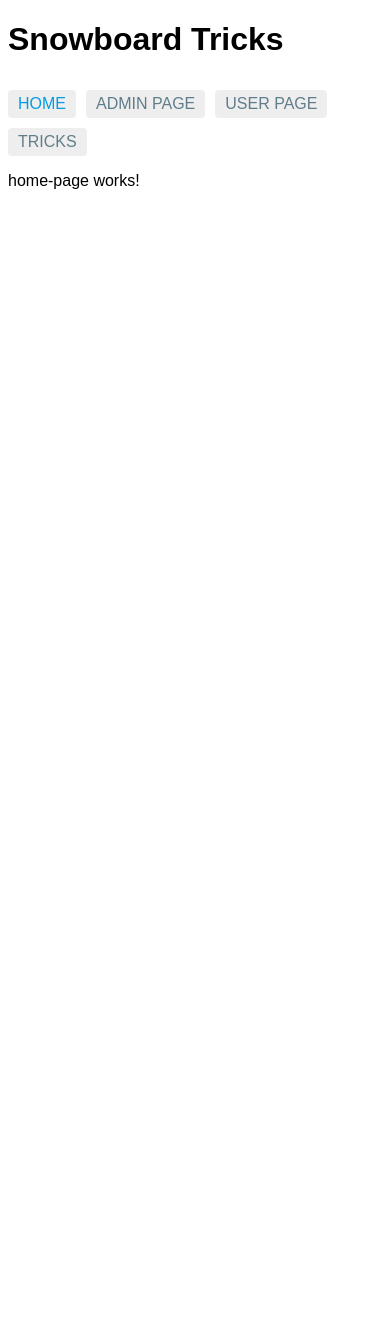
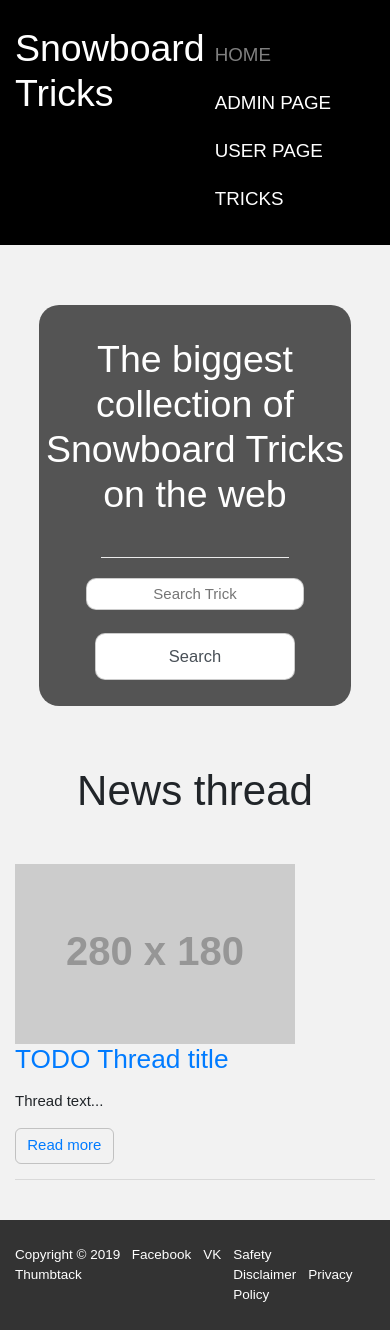
Before and after one commit to Moorose/snowboard_tricks, an Angular app in the folder client/: page /home in a window 390 px wide. Before the commit the page ends 844 px from the top, so only its background shows below. Built offline with nearby package versions, Linux system fonts and the light colour scheme.

Commit message:
bootstrap styles

```diff
--- a/client/package.json
+++ b/client/package.json
@@ -21,6 +21,7 @@
     "@angular/platform-browser": "~8.2.0",
     "@angular/platform-browser-dynamic": "~8.2.0",
     "@angular/router": "~8.2.0",
+    "bootstrap": "^4.3.1",
     "rxjs": "~6.4.0",
     "tslib": "^1.10.0",
     "zone.js": "~0.9.1"
--- a/client/src/app/app.component.html
+++ b/client/src/app/app.component.html
@@ -1,8 +1,35 @@
-<h1>Snowboard Tricks</h1>
-<nav>
-  <a routerLink="/home" routerLinkActive="active">HOME</a>
-  <a routerLink="/admin">ADMIN PAGE</a>
-  <a routerLink="/user">USER PAGE</a>
-  <a routerLink="/tricks">TRICKS</a>
-</nav>
-<router-outlet></router-outlet>
+<header class="header">
+  <div class="container">
+    <div class="header__inner d-flex justify-content-between">
+      <div><h1>Snowboard Tricks</h1></div>
+      <nav>
+        <a class="" routerLink="/home" routerLinkActive="active">HOME</a>
+        <a class="" routerLink="/admin">ADMIN PAGE</a>
+        <a class="" routerLink="/user">USER PAGE</a>
+        <a class="" routerLink="/tricks">TRICKS</a>
+      </nav>
+    </div>
+  </div>
+</header>
+<div class="content">
+  <router-outlet></router-outlet>
+</div>
+<footer class="footer">
+  <div class="container">
+    <div class="footer__inner d-flex justify-content-between">
+      <div class="footer__copyright">
+        Copyright © 2019 Thumbtack
+      </div>
+
+      <div class="footer__social">
+        <a href="#" class="social__link">Facebook</a>
+        <a href="#" class="social__link">VK</a>
+      </div>
+
+      <div class="footer__links">
+        <a href="#" class="footer__link">Safety Disclaimer</a> <!-- Страницы с юр инфой возможно -->
+        <a href="#" class="footer__link">Privacy Policy</a>
+      </div>
+    </div> <!-- /.footer__inner -->
+  </div> <!-- /.container -->
+</footer>
--- a/client/src/app/app.component.scss
+++ b/client/src/app/app.component.scss
@@ -1,24 +1,38 @@
 nav {
+  color: white;
   a {
+    font-size: 1.25rem;
+    color: inherit;
+    display: inline-block;
     padding: 5px 10px;
-    text-decoration: none;
     margin-right: 10px;
     margin-top: 10px;
-    display: inline-block;
-    background-color: #eee;
-    border-radius: 4px;
+  }
+  a:visited, a:link {
+    color: inherit;
+  }
+  a:hover, a.active {
+    color: gray;
   }
 }
 
-nav a:visited, a:link {
-  color: #607D8B;
+.content {
+  padding-bottom: 90px;
 }
 
-nav a:hover {
-  color: #039be5;
-  background-color: #CFD8DC;
+.footer {
+  position: absolute;
+  bottom: 0;
+  left: 0;
+  right: 0;
+  width: 100%;
+
+  font-size: 0.9rem;
+  padding: 1.8em 0;
+  background: #333;
+  color: white;
+  a {
+    color: inherit;
+    margin-right: 12px;
+  }
 }
-
-nav a.active {
-  color: #039be5;
-}
--- a/client/src/app/trick/add-trick/add-trick.component.html
+++ b/client/src/app/trick/add-trick/add-trick.component.html
@@ -1,36 +1,44 @@
+<section class="section">
+  <div class="container">
     <div>
+      <div class="back">
+        <button class="btn" (click)="goBack()">Return back</button>
+      </div>
       <form (ngSubmit)="save()" [formGroup]="trickForm" class="addForm">
+        <h3>Create new trick</h3>
 
-    <div class="stripes-block">
-      <div class="line"></div>
+        <div class="form-group">
+          <label for="trickNameInput">Trick name:</label>
+          <input id="trickNameInput" formControlName="name" type="text" class="form-control"/>
+        </div>
+          <div *ngIf="error" class="addForm__alert"><p>{{error}}</p></div>
+
+        <div class="form-group">
+          <label for="complexlyInput">Complexity:</label>
+          <input id="complexlyInput" formControlName="complexity" type="number" class="form-control"/>
         </div>
 
-    <h3>About trick</h3>
+        <div class="form-group">
+          <label for="descriptionInput">Description:</label>
+          <input id="descriptionInput" formControlName="description" type="text" class="form-control"/>
+        </div>
 
-    <div class="addForm__inputGroup">
-      <label>Trick name:
-        <input formControlName="name" type="text"/></label>
-
-      <div *ngIf="error" class="addForm__alert"><p>{{error}}</p></div>
-
-      <label>Complexity:
-        <input formControlName="complexity" type="number"/></label>
-      <label>Description:
-        <input formControlName="description" type="text"/></label>
-    </div>
 
         <div class="addForm__submitBlock">
           <div class="addForm__submitButton">
-        <button [disabled]="!trickForm.valid" type="submit">Submit</button>
+            <button [disabled]="!trickForm.valid" type="submit" class="btn">
+              Submit
+            </button>
           </div>
         </div>
-
       </form>
 
+      <!-- Test form
       <div>
         <p>Form Value: {{ trickForm.value | json }}</p>
         <p>Form Status: {{ trickForm.status }}</p>
       </div>
-
-  <button (click)="goBack()">go back</button>
+      -->
     </div>
+  </div>
+</section>
--- a/client/src/app/trick/add-trick/add-trick.component.scss
+++ b/client/src/app/trick/add-trick/add-trick.component.scss
@@ -1,3 +1,4 @@
+/*
 .addForm {
   max-width: 350px;
   margin: 50px auto 0;
@@ -65,3 +66,7 @@
     }
   }
 }
+*/
+.back {
+  margin: 20px 0;
+}
--- a/client/src/app/trick/edit-trick/edit-trick.component.html
+++ b/client/src/app/trick/edit-trick/edit-trick.component.html
@@ -1,3 +1,5 @@
+<section class="section">
+  <div class="container">
 <div>
   <form (ngSubmit)="save()" [formGroup]="trickForm" class="addForm">
 
@@ -34,3 +36,5 @@
 
   <button (click)="goBack()">go back</button>
 </div>
+  </div>
+</section>
--- a/client/src/app/trick/trick-list/trick-list.component.html
+++ b/client/src/app/trick/trick-list/trick-list.component.html
@@ -1,7 +1,9 @@
+<section class="section">
+  <div class="container">
+    <h2>All tricks</h2>
     <nav>
       <a routerLink="/list/addTrick">ADD TRICK</a>
     </nav>
-<h2>All tricks</h2>
     <div class="tricks">
       <div *ngFor="let trick of tricks">
         <app-trick [trick]="trick"></app-trick>
@@ -16,3 +18,5 @@
         <span *ngIf="error" class="alert__text">{{ error.message }}</span>
       </div>
     </div>
+  </div>
+</section>
--- a/client/src/app/user/admin-page/admin-page.component.html
+++ b/client/src/app/user/admin-page/admin-page.component.html
@@ -1,2 +1,6 @@
-<h2>Admin page</h2>
-<a routerLink="/tricks/list/addTrick">Add new trick!</a>
+<section class="section">
+  <div class="container">
+    <h2>Admin page</h2>
+    <a routerLink="/tricks/list/addTrick">Add new trick!</a>
+  </div>
+</section>
--- a/client/src/app/user/home-page/home-page.component.html
+++ b/client/src/app/user/home-page/home-page.component.html
@@ -1 +1,41 @@
-<p>home-page works!</p>
+
+<section class="section homepage-search">
+  <div class="search_window">
+    <div class="row justify-content-center">
+      <div class="col-lg-10 text-center frontpage-top__intro">
+        <h1>
+          The biggest collection of Snowboard Tricks on the web
+        </h1>
+        <span class="break"></span>
+      </div>
+      <div class="col-lg-7 text-center frontpage-navigation">
+        <input type="text" class="search-input" placeholder="Search Trick">
+        <br>
+        <a class="btn">
+          Search
+        </a>
+      </div>
+    </div>
+  </div>
+</section>
+
+<section class="section homepage-new_threads">
+  <div class="threads__title">
+    <h3>News thread</h3>
+  </div>
+  <div class="container threads"> <!-- ThreadList component -->
+      <div class="thread row justify-content-center frontpage-news__content"> <!-- Thread component -->
+        <div class="col-lg-3 col-md-5">
+          <div>
+            <img class="img-fluid" src="https://placehold.it/280x180" alt="How to learn snowboard tricks safely – Snowboard Trick Tips for Beginners">
+          </div>
+        </div>
+        <div class="col-lg-7 col-md-7">
+          <a href="https://trickbible.com/how-to-learn-snowboard-tricks-safely/"><h3 class="blog-title mb-3">TODO Thread title</h3></a>
+          <p>Thread text...</p>
+          <a class="btn" href="#">Read more</a>
+        </div>
+      </div>
+      <hr>
+  </div>
+</section>
--- a/client/src/app/user/home-page/home-page.component.scss
+++ b/client/src/app/user/home-page/home-page.component.scss
@@ -0,0 +1,55 @@
+@import "~bootstrap/scss/bootstrap-reboot";
+
+.homepage-search {
+  background-color: lighten(lightgray, 12%);
+}
+.search_window {
+  color: $white;
+  background-color: rgba(0, 0, 0, 0.65);
+  border-radius: 20px;
+  width: 80%;
+  margin: 0 auto;
+  padding: 20px 0;
+
+  h1 {
+    margin-bottom: 40px;
+  }
+  div.row {
+    padding: 4% 0 2%;
+  }
+  .search-input {
+    display: block;
+    text-align: center;
+    color: #666;
+    border-radius: 10px;
+    border: 1px solid rgba(0,0,0,.2);
+    padding: 4px;
+    width: 70%;
+    margin: 0 auto;
+  }
+  a.btn {
+    cursor: pointer;
+    width: 200px;
+    padding: 10px 30px;
+    border: 1px solid rgba(0,0,0,0.2);
+    border-radius: 10px;
+    font-size: 1.1rem;
+    outline: none;
+    display: inline-block;
+    text-align: center;
+    color: #495057;
+    background-color: #fff;
+  }
+  a.btn:hover, a.btn:focus, a.btn:active {
+    color: gray;
+    background-color: rgba(255,255,255,0.65);
+  }
+}
+.threads__title {
+  text-align: center;
+}
+.threads__title h3 {
+  display: inline-block;
+  padding-bottom: 40px;
+  font-size: 2.8rem;
+}
--- a/client/src/app/user/user-page/user-page.component.html
+++ b/client/src/app/user/user-page/user-page.component.html
@@ -1 +1,5 @@
-<p>user-page works!</p>
+<section class="section">
+  <div class="container">
+    <p>user-page works!</p>
+  </div>
+</section>
--- a/client/src/styles.scss
+++ b/client/src/styles.scss
@@ -1,5 +1,73 @@
-/* everywhere else */
+/* everywhere else
+You can add global styles to this file, and also import other style files */
+@import "~bootstrap/scss/bootstrap-reboot";
+@import "~bootstrap/scss/utilities";
+@import "~bootstrap/scss/grid";
+@import "~bootstrap/scss/buttons";
+@import "~bootstrap/scss/alert";
+@import "~bootstrap/scss/badge";
+@import "~bootstrap/scss/tooltip";
+@import "~bootstrap/scss/popover";
+@import "~bootstrap/scss/transitions";
+@import "~bootstrap/scss/navbar";
+@import "~bootstrap/scss/forms";
+@import "~bootstrap/scss/type";
+@import "~bootstrap/scss/card";
+@import "~bootstrap/scss/pagination";
+@import "~bootstrap/scss/list-group";
+@import "~bootstrap/scss/badge";
+@import "~bootstrap/scss/images";
+@import "~bootstrap/scss/nav";
+
+html {
+  min-height: 100%;
+  height: 100%;
+  font-size: 15px;
+}
+
 * {
   font-family: Arial, Helvetica, sans-serif;
 }
-/* You can add global styles to this file, and also import other style files */
+
+*, *:after, *:before {
+  box-sizing: border-box;
+}
+
+body {
+  position: relative;
+  min-height: 100%;
+  background-color: #f2f2f2;
+}
+
+.header {
+  padding: 26px 0;
+  background-color: $black;
+  color: $white;
+}
+
+.break {
+  width: 60%;
+  border-top: 1px solid #ebebeb;
+  display: block;
+  margin: 0 auto;
+  padding: 10px;
+  clear: both;
+}
+
+.btn {
+  border: 1px solid rgba(0,0,0,0.2);
+  border-radius: 6px;
+  outline: none;
+  display: inline-block;
+  text-align: center;
+  color: #495057;
+  background-color: #fff;
+}
+.btn:hover, .btn:focus, .btn:active {
+  color: midnightblue;
+  background-color: #CFD8DC;
+}
+
+.section {
+  margin: 60px 0;
+}
```
Also changed, not shown: 1 other file (tests, documents, lock files or other folders). Lines whose indentation alone changed are shown as unchanged.
